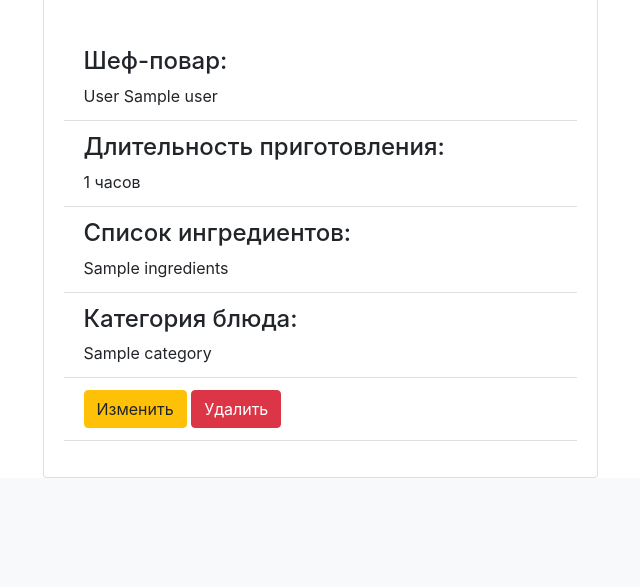
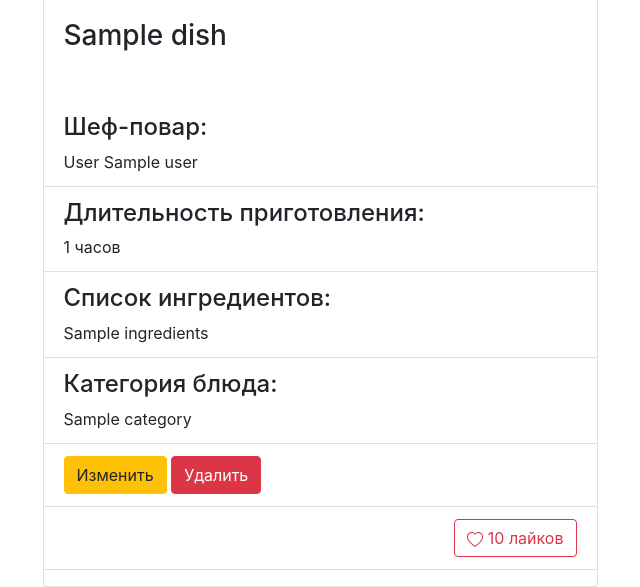
Before and after one commit to Capitan-Parrot/Web_project, a Flask app: template templates/table.html in a window 1280 px wide. Shown: the part 607-1194 px from the top of the page, without its empty margins (320-960 px from the left). Before the commit the page ends 1085 px from the top, so only its background shows below. Run offline with Flask 2, Linux system fonts and the light colour scheme; a user stored in the database is signed in; tables that the repository leaves empty hold one stand-in row (values such as "Sample post"); the template is opened without the code that fills it: most values are stand-ins (such as "Sample title", 1, 10 or a date in 2020); some libraries are stand-ins or nearby versions.

Commit message:
Лайки

```diff
--- a/data/dishes.py
+++ b/data/dishes.py
@@ -15,5 +15,6 @@ class Dish(SqlAlchemyBase, SerializerMixin):
     work_size = sqlalchemy.Column(sqlalchemy.Integer, nullable=True)
     ingredients = sqlalchemy.Column(sqlalchemy.String, nullable=True)
     category = sqlalchemy.Column(sqlalchemy.Integer, sqlalchemy.ForeignKey("category.id"))
+    likes = sqlalchemy.Column(sqlalchemy.Integer, default=0)
     categories = orm.relation('Category')
     user = orm.relation('User')
--- a/data/dishes_api.py
+++ b/data/dishes_api.py
@@ -17,7 +17,7 @@ def get_dishes():
     return flask.jsonify(
         {
             'dishes':
-                [item.to_dict(only=('id', 'cooker', 'title', 'category', 'work_size'))
+                [item.to_dict(only=('id', 'cooker', 'title', 'category', 'work_size', 'likes'))
                  for item in dishes]
         }
     )
@@ -31,7 +31,7 @@ def get_one_dish(dish_id):
         return flask.jsonify({'error': 'Not found'})
     return flask.jsonify(
         {
-            'dishes': dish.to_dict(only=('id', 'cooker', 'title', 'category', 'work_size'))
+            'dishes': dish.to_dict(only=('id', 'cooker', 'title', 'category', 'work_size', 'likes'))
         }
     )
 
@@ -58,7 +58,7 @@ def create_dish():
 
 
 @blueprint.route('/api/dishes/<int:dish_id>', methods=['DELETE'])
-def delete_job(dish_id):
+def delete_dish(dish_id):
     db_sess = db_session.create_session()
     dish = db_sess.query(Dish).get(dish_id)
     if not dish:
--- a/data/parser_user.py
+++ b/data/parser_user.py
@@ -8,4 +8,5 @@ parser.add_argument('age', required=True, type=int)
 parser.add_argument('position', required=True)
 parser.add_argument('speciality', required=True)
 parser.add_argument('address', required=True)
+parser.add_argument('liked_dish', required=True)
 parser.add_argument('email', required=True)
--- a/data/users.py
+++ b/data/users.py
@@ -18,6 +18,7 @@ class User(SqlAlchemyBase, UserMixin, SerializerMixin):
     position = sqlalchemy.Column(sqlalchemy.String, nullable=True)
     email = sqlalchemy.Column(sqlalchemy.String,
                               index=True, unique=True, nullable=True)
+    liked_dish = sqlalchemy.Column(sqlalchemy.String, nullable=True)
     hashed_password = sqlalchemy.Column(sqlalchemy.String, nullable=True)
     dishes = orm.relation("Dish", back_populates='user')
 
--- a/main.py
+++ b/main.py
@@ -123,6 +123,10 @@ def edit_dishes(id):
     if form.validate_on_submit():
         db_sess = db_session.create_session()
         dish = db_sess.query(Dish).filter(Dish.id == id, ((Dish.user == current_user) | (current_user.id == 1))).first()
+        if not db_sess.query(Category).filter(Category.id == form.category.data).first():
+            return render_template('dishes.html', title='Добавление новости',
+                                   form=form,
+                                   message="Категории с таким ID не существует")
         if dish:
             dish.title = form.title.data
             dish.cooker = form.cooker.data
@@ -151,10 +155,46 @@ def dish_delete(id):
     return redirect('/')
 
 
+@app.route('/like_it/<int:id>', methods=['GET', 'POST'])
+@login_required
+def like_it(id):
+    db_sess = db_session.create_session()
+    dish = db_sess.query(Dish).filter(Dish.id == id, ((Dish.user == current_user) | (current_user.id == 1))).first()
+    user = db_sess.query(User).filter(User.id == current_user.id).first()
+    if current_user.is_authenticated:
+        liked_dishes = list(map(lambda x: int(x) if 'None' not in x else 0, str(current_user.liked_dish).split(',')))
+    else:
+        liked_dishes = []
+    if dish.id in liked_dishes:
+        dish.likes -= 1
+        del liked_dishes[liked_dishes.index(dish.id)]
+    else:
+        dish.likes += 1
+        liked_dishes.append(str(dish.id))
+    user.liked_dish = ', '.join([str(elem) for elem in liked_dishes])
+    db_sess.commit()
+    return redirect('/')
+
+
+@app.route('/file_upload/<int:id>', methods=['POST', 'GET'])
+def sample_file_upload(id):
+    if request.method == 'GET':
+        return render_template('file_upload.html', id=id)
+    elif request.method == 'POST':
+        f = request.files[str(id)]
+        with open(f'static/img/{id}.jpg', 'wb') as s:
+            s.write(f.read())
+        return "Форма отправлена"
+
+
 @app.route('/')
 def main():
     dishes = [elem for elem in db_sess.query(Dish).all()]
-    return render_template('table.html', orders_list=dishes)
+    if current_user.is_authenticated:
+        liked_dishes = str(current_user.liked_dish).split(',')
+    else:
+        liked_dishes = []
+    return render_template('table.html', orders_list=sorted(dishes, key=lambda x: x.likes, reverse=True), liked_dishes=liked_dishes)
 
 
 if __name__ == '__main__':
--- a/templates/table.html
+++ b/templates/table.html
@@ -4,14 +4,20 @@
 
     <h1 align="center">Блюда, доступные сейчас</h1>
     {% if current_user.is_authenticated %}
-        <a href="add_dish" class="btn btn-primary">Добавить блюдо</a>
-        <br>
+        <div class="add" align="center">
+            <a href="add_dish" class="btn btn-primary" align="center">Добавить блюдо</a>
+            <br>
+        </div>
     {% endif %}
     {% for dish in orders_list %}
         <br>
         <div class="card" style="width: 50%">
             <img src="static/img/photo2.jpg" class="card-img-top" alt="Nope">
             <div class="card-body">
+                    <h3 class="card-title">{{dish.title}}</h3>
+
+            </div>
+
                 <p class="card-text">
                     <ul class="list-group list-group-flush">
                         <li class="list-group-item"><h4>Шеф-повар:</h4> {{dish.user.surname + ' ' + dish.user.name}}</li>
@@ -26,8 +32,24 @@
                                 <a href="/dish_delete/{{dish.id}}" class="btn btn-danger">
                                     Удалить
                                 </a>
+
                             </li>
                         {% endif %}
+                        <li class="list-group-item">
+                            {% if current_user.is_authenticated and (dish.id in liked_dishes) %}
+                                <a href="/like_it/{{dish.id}}" class="btn btn-outline-danger float-right">
+                                    <svg xmlns="http://www.w3.org/2000/svg" width="16" height="16" fill="currentColor" class="bi bi-heart-fill" viewBox="0 0 16 16">
+                                        <path fill-rule="evenodd" d="M8 1.314C12.438-3.248 23.534 4.735 8 15-7.534 4.736 3.562-3.248 8 1.314z"/>
+                                    </svg> {{dish.likes}} лайков
+                                </a>
+                            {% else %}
+                                <a href="/like_it/{{dish.id}}" class="btn btn-outline-danger float-right">
+                                <svg xmlns="http://www.w3.org/2000/svg" width="16" height="16" fill="currentColor" class="bi bi-heart" viewBox="0 0 16 16">
+                                    <path d="M8 2.748l-.717-.737C5.6.281 2.514.878 1.4 3.053c-.523 1.023-.641 2.5.314 4.385.92 1.815 2.834 3.989 6.286 6.357 3.452-2.368 5.365-4.542 6.286-6.357.955-1.886.838-3.362.314-4.385C13.486.878 10.4.28 8.717 2.01L8 2.748zM8 15C-7.333 4.868 3.279-3.04 7.824 1.143c.06.055.119.112.176.171a3.12 3.12 0 0 1 .176-.17C12.72-3.042 23.333 4.867 8 15z"/>
+                                </svg> {{dish.likes}} лайков
+                                </a>
+                            {% endif %}
+                        </li>
                     </ul>
                 </p>
             </div>
--- a/users_resource.py
+++ b/users_resource.py
@@ -19,7 +19,7 @@ class UsersResource(Resource):
         session = db_session.create_session()
         user = session.query(User).get(user_id)
         return jsonify({'user': user.to_dict(
-            only=('surname', 'name', 'age', 'position', 'speciality', 'address', 'email', 'hashed_password'))})
+            only=('surname', 'name', 'age', 'position', 'speciality', 'address', 'liked_dish', 'email', 'hashed_password'))})
 
     def delete(self, user_id):
         abort_if_users_not_found(user_id)
@@ -35,7 +35,7 @@ class UsersListResource(Resource):
         session = db_session.create_session()
         users = session.query(User).all()
         return jsonify({'users': [item.to_dict(
-            only=('surname', 'name', 'age', 'position', 'speciality', 'address', 'email', 'hashed_password')) for item in users]})
+            only=('surname', 'name', 'age', 'position', 'speciality', 'address', 'liked_dish', 'email', 'hashed_password')) for item in users]})
 
     def post(self):
         args = parser.parse_args()
@@ -47,6 +47,7 @@ class UsersListResource(Resource):
             position=args['position'],
             speciality=args['speciality'],
             address=args['address'],
+            liked_dish=args['liked_dish'],
             email=args['email']
         )
         session.add(user)
```
